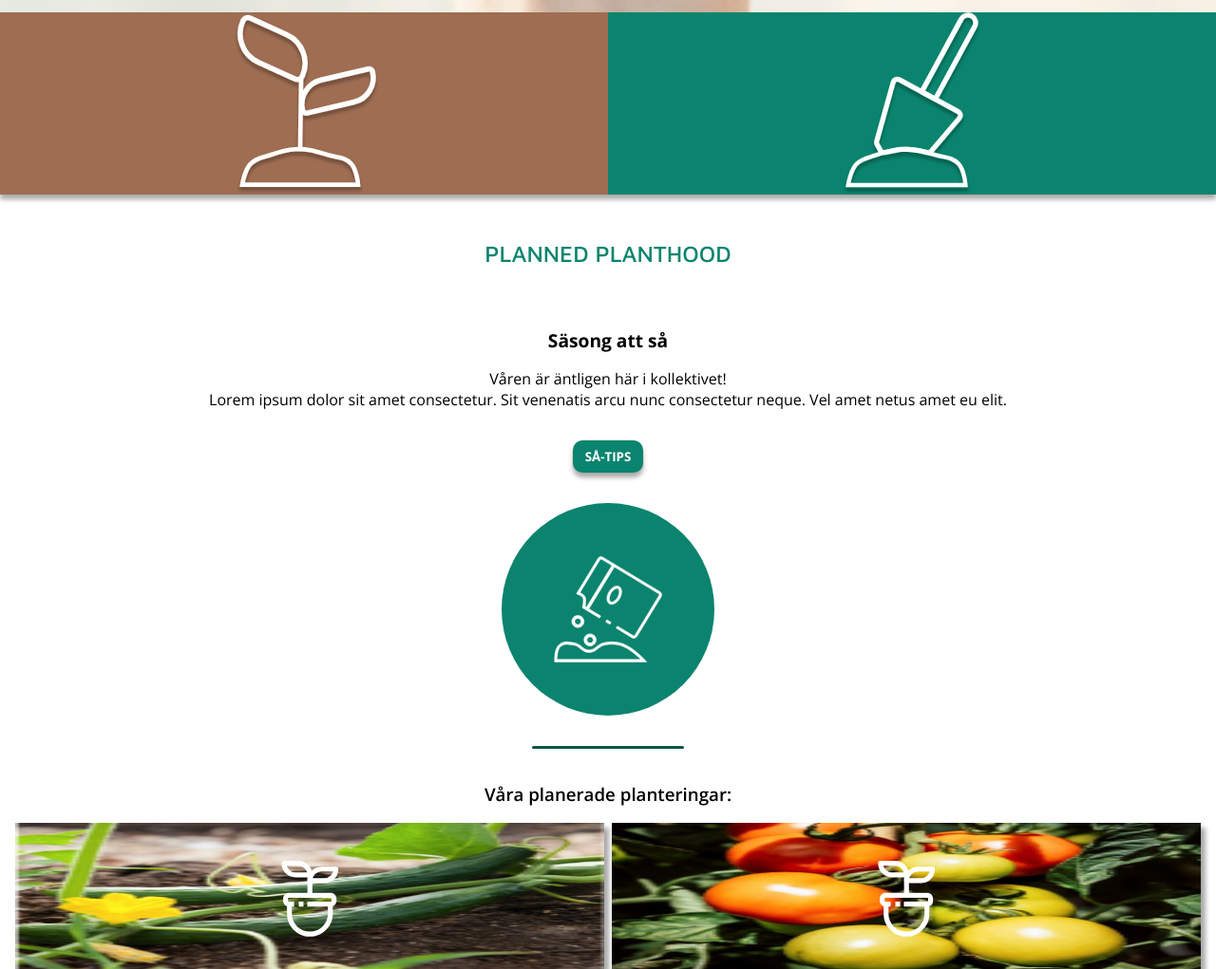
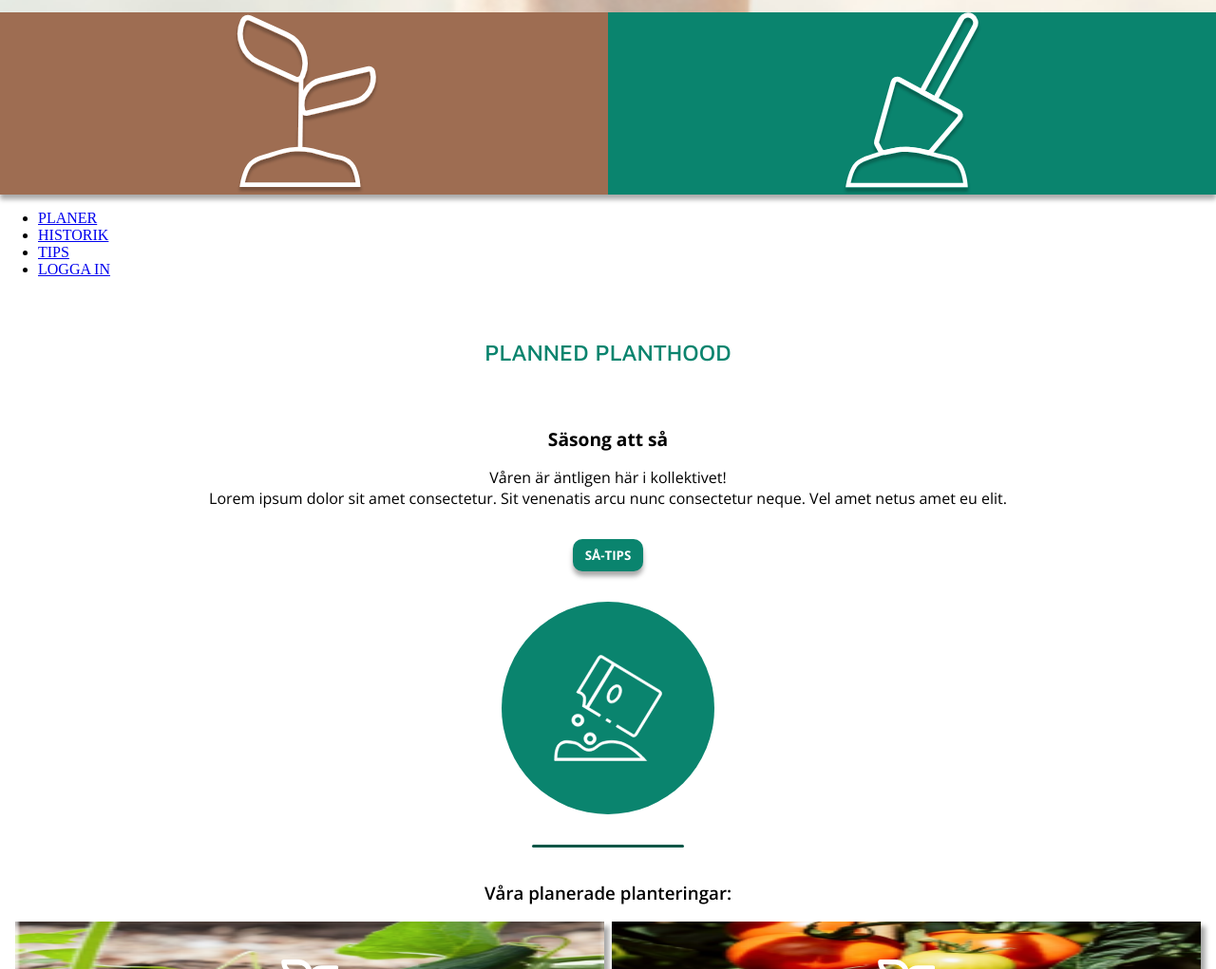
Before and after one commit to JonatanDrysen/lexicon-HTMLCSS-planned-planthood, a website: page src/HomePage/HomePage.html in a window 1280 px wide. Shown: the part 1271-2292 px from the top of the page at 95% size. Drawn offline with nearby package versions, Linux system fonts and the light colour scheme.

Commit message:
add desktop navbar html

```diff
--- a/src/HomePage/HomePage.html
+++ b/src/HomePage/HomePage.html
@@ -43,6 +43,25 @@
                 <img class="hero--dig__icon" src="../../assets/icons/dig.svg">
             </div>
         </div>
+    </section>
+
+    <section class="desktop--navbar__section">
+        <nav class="desktop--navbar__container">
+            <ul class="desktop--navbar__list">
+                <li class="desktop--navbar__item">
+                    <a href="#" class="desktop--navbar__link">PLANER</a>
+                </li>
+                <li class="desktop--navbar__item">
+                    <a href="#" class="desktop--navbar__link">HISTORIK</a>
+                </li>
+                <li class="desktop--navbar__item">
+                    <a href="#" class="desktop--navbar__link">TIPS</a>
+                </li>
+                <li class="desktop--navbar__item">
+                    <a href="#" class="desktop--navbar__link">LOGGA IN</a>
+                </li>
+            </ul>
+        </nav>
     </section>
 
     <section class="header__section">
```
